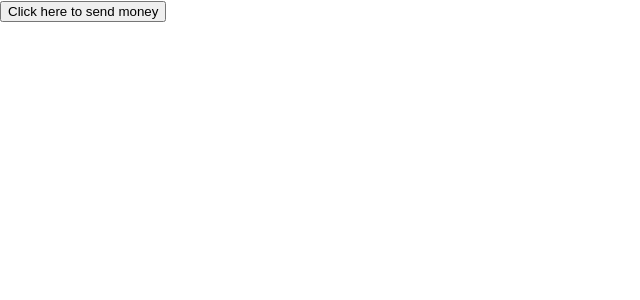
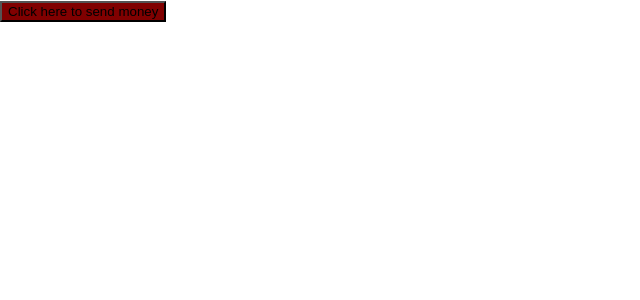
Before and after one commit to Hridhin-k/upi-link-generator, a React (Create React App) app: page / in a window 1280 px wide. Shown: the top 300 px of the page, without its empty margins (0-640 px from the left). Built offline with nearby package versions, Linux system fonts and the light colour scheme.

Commit message:
button color  update

```diff
--- /dev/null
+++ b/src/App.css
@@ -0,0 +1,3 @@
+.button{
+    background-color: maroon;
+}
--- a/src/App.js
+++ b/src/App.js
@@ -1,5 +1,5 @@
 import PaymentLinkGenerator from "./components/PaymentLinkGenerator";
-
+import "./App.css";
 function App() {
   const upId = "hridhin@federal";
   const merchantName = "hridhin";
--- a/src/components/PaymentLinkGenerator.jsx
+++ b/src/components/PaymentLinkGenerator.jsx
@@ -1,5 +1,5 @@
 import React from 'react'
-
+import "../App.css";
 function PaymentLinkGenerator({upiId,merchantName,transactionAmount}) {
     console.log(upiId,merchantName,transactionAmount,"META DATA")
     const encodedUpiId = encodeURIComponent(upiId);
@@ -21,7 +21,7 @@ function PaymentLinkGenerator({upiId,merchantName,transactionAmount}) {
     };
   return (
     <div>
-    <button onClick={handlePayment}>Click here to send money</button>
+    <button className="button" onClick={handlePayment}>Click here to send money</button>
     </div>
   )
 }
```
